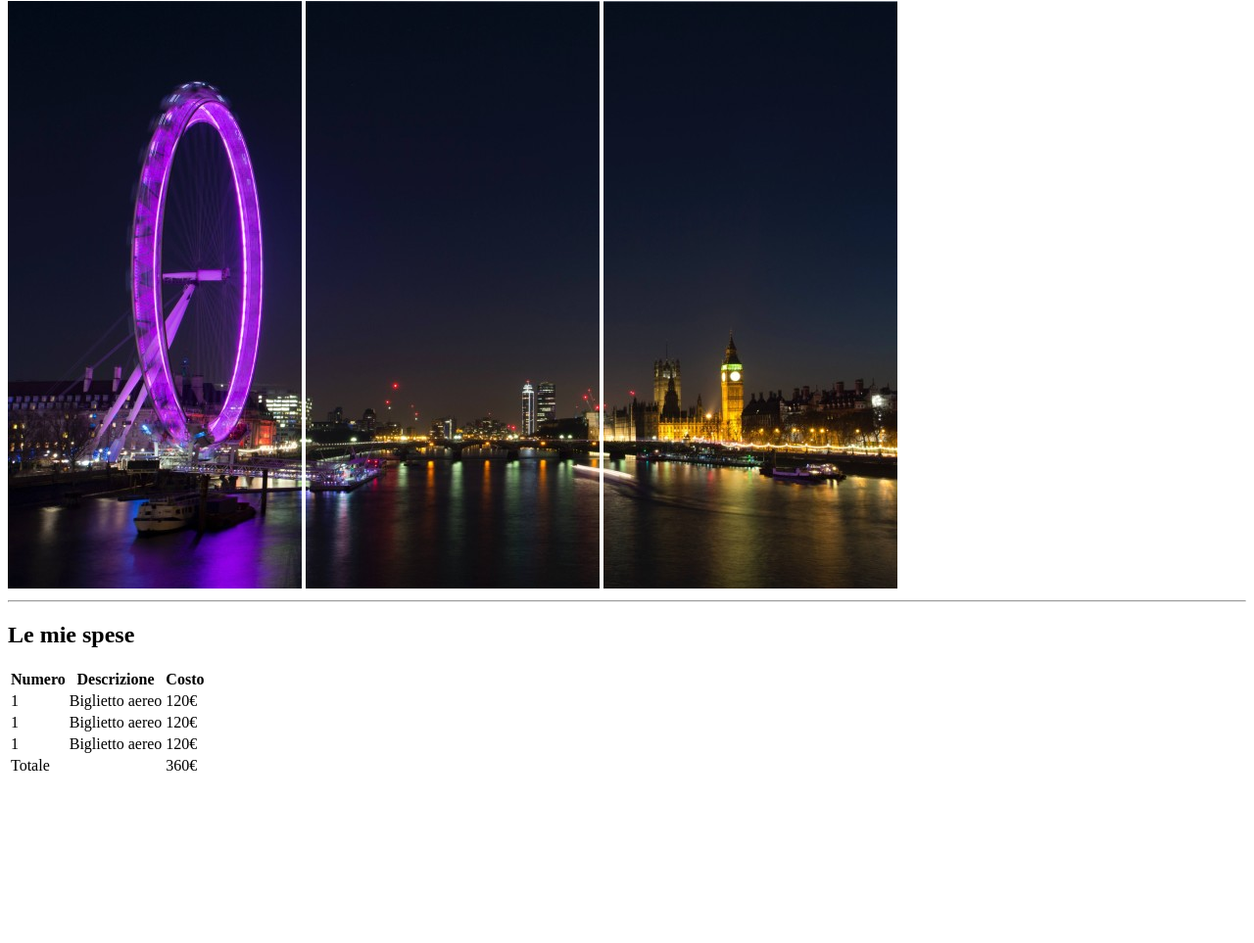
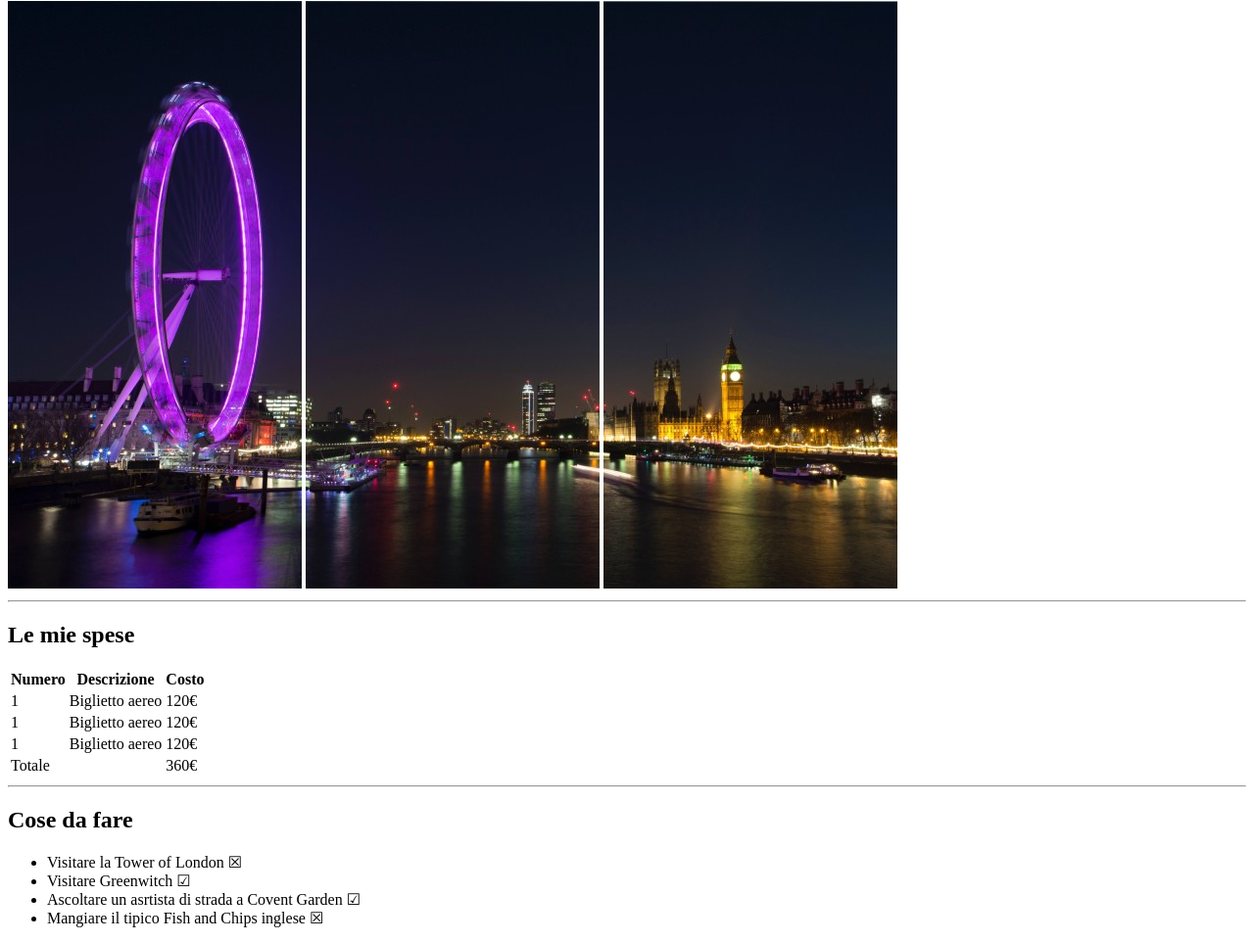
Before and after one commit to T30G10v4/html-london-trip, a plain HTML site: page index.html in a window 1280 px wide. Shown: the part 79-1042 px from the top of the page at 98% size. Before the commit the page ends 881 px from the top, so only its background shows below. Drawn offline with Linux system fonts and the light colour scheme.

Commit message:
Aggiunta sezione Cose da fare

```diff
--- a/index.html
+++ b/index.html
@@ -62,6 +62,18 @@
   <!-- /section -->
 
   <!-- section Cose da fare, composto da un hr, h2 e da una lista non ordinata-->
+  <section>
+    <hr>
+    <h2>Cose da fare</h2>
+
+    <ul>
+      <li>Visitare la Tower of London &#x2612;</li>
+      <li>Visitare Greenwitch &#x2611;</li>
+      <li>Ascoltare un asrtista di strada a Covent Garden &#x2611;</li>
+      <li>Mangiare il tipico Fish and Chips inglese &#x2612;</li>
+    </ul>
+
+  </section>
   <!-- /section -->
 
   <!-- section Info utili, composto da un hr, h2 e da una lista annidata (genitore ordinata, figli non ordinati)-->
```
